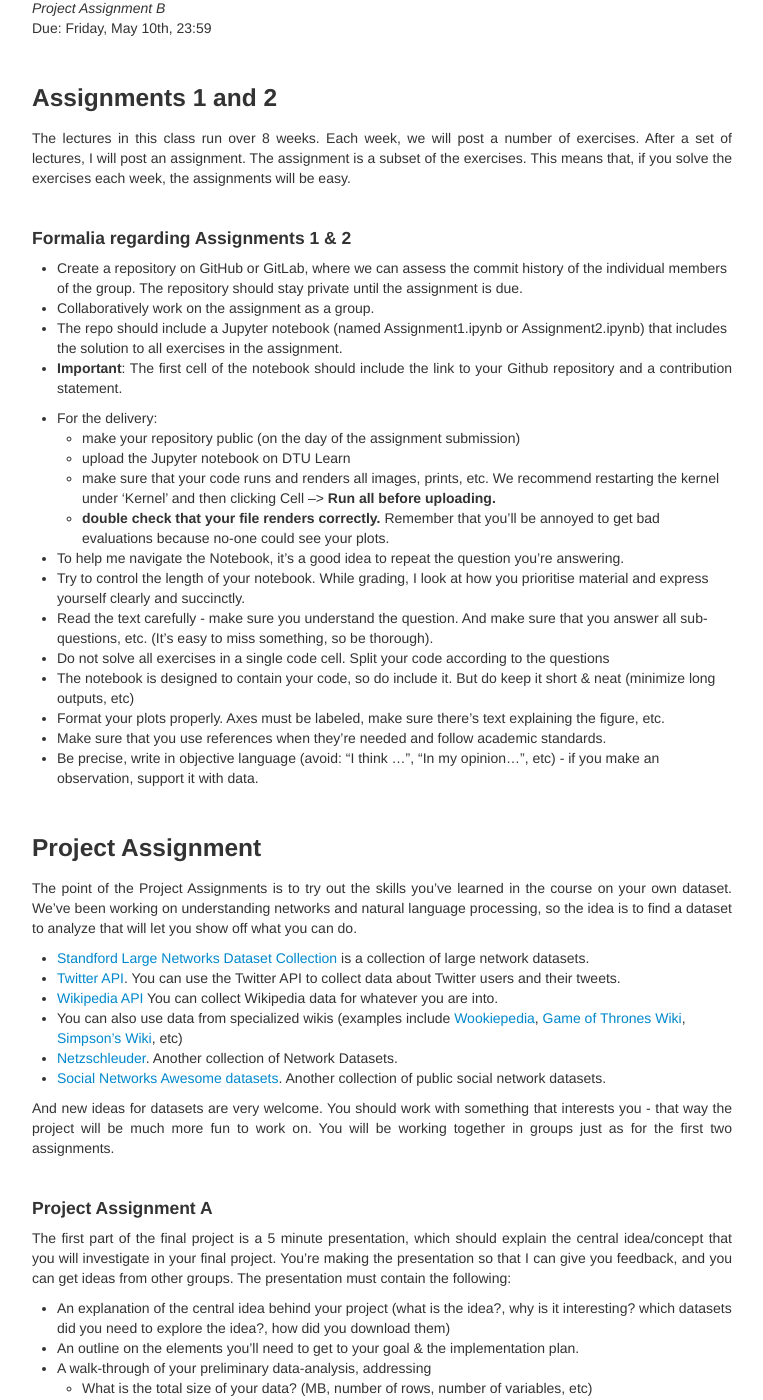
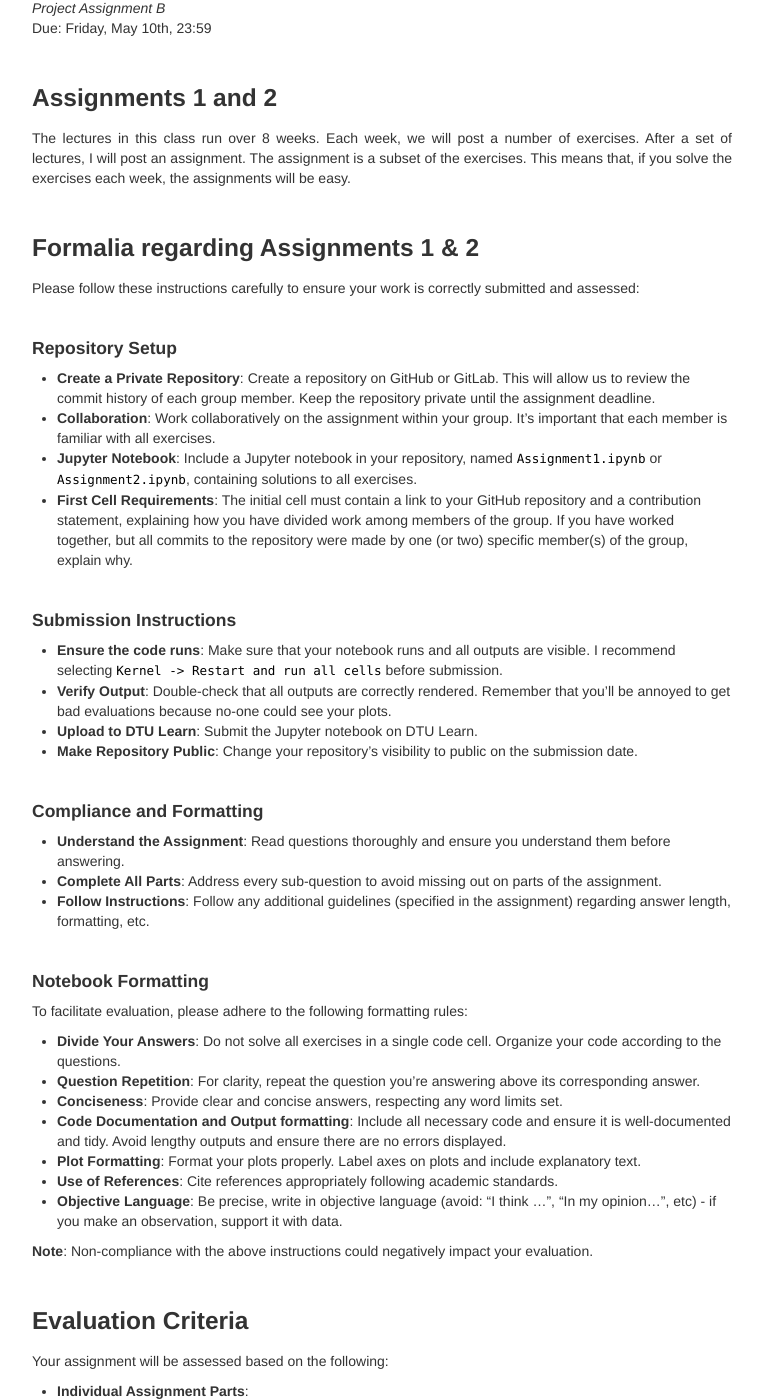
Before and after one commit to Simo067m/comsocsci2024, a Jekyll site: the page built from docs/assignments.md, in a window 1280 px wide and 1400 px high, scrolled down 526 px. Shown: the whole window, without its empty margins (258-1021 px from the left). Built offline with Jekyll 4.4.1, drawn with Linux system fonts in a browser that asks for light colours; some of the changed text lies outside the part shown.

Commit message:
small changes

```diff
--- a/docs/assignments.md
+++ b/docs/assignments.md
@@ -40,27 +40,61 @@ Due: Friday, May 10th, 23:59
 The lectures in this class run over 8 weeks. Each week, we will post a number of exercises. After a set of lectures, I will post an assignment. The assignment is a subset of the exercises. This means that, if you solve the exercises each week, the assignments will be easy.
 
 
-#### Formalia regarding Assignments 1 & 2
-* Create a repository on GitHub or GitLab, where we can assess the commit history of the individual members of the group. The repository should stay private until the assignment is due.
-* Collaboratively work on the assignment as a group.
-* The repo should include a Jupyter notebook (named Assignment1.ipynb or Assignment2.ipynb) that includes the solution to all exercises in the assignment.
-* **Important**: The first cell of the notebook should include the link to your Github repository and a contribution statement.
+### Formalia regarding Assignments 1 & 2
 
-* For the delivery:
-    * make your repository public (on the day of the assignment submission)
-    * upload the Jupyter notebook on DTU Learn
-    * make sure that your code runs and renders all images, prints, etc. We recommend restarting the kernel under 'Kernel' and then clicking Cell --> **Run all before uploading.**
-    * **double check that your file renders correctly.** Remember that you'll be annoyed to get bad evaluations because no-one could see your plots.
+Please follow these instructions carefully to ensure your work is correctly submitted and assessed:
 
-* To help me navigate the Notebook, it's a good idea to repeat the question you're answering.
-* Try to control the length of your notebook. While grading, I look at how you prioritise material and express yourself clearly and succinctly.
-* Read the text carefully - make sure you understand the question. And make sure that you answer all sub-questions, etc. (It's easy to miss something, so be thorough).
-* Do not solve all exercises in a single code cell. Split your code according to the questions
-* The notebook is designed to contain your code, so do include it. But do keep it short & neat (minimize long outputs, etc)
-* Format your plots properly. Axes must be labeled, make sure there's text explaining the figure, etc.
-* Make sure that you use references when they're needed and follow academic standards.
-* Be precise, write in objective language (avoid: "I think ...", "In my opinion...", etc) - if you make an observation, support it with data.
+#### Repository Setup
 
+- **Create a Private Repository**: Create a repository on GitHub or GitLab. This will allow us to review the commit history of each group member. Keep the repository private until the assignment deadline.
+- **Collaboration**: Work collaboratively on the assignment within your group. It's important that each member is familiar with all exercises.
+- **Jupyter Notebook**: Include a Jupyter notebook in your repository, named `Assignment1.ipynb` or `Assignment2.ipynb`, containing solutions to all exercises.
+- **First Cell Requirements**: The initial cell must contain a link to your GitHub repository and a contribution statement, explaining how you have divided work among members of the group. If you have worked together, but all commits to the repository were made by one (or two) specific member(s) of the group, explain why.
+
+#### Submission Instructions
+
+- **Ensure the code runs**: Make sure that your notebook runs and all outputs are visible. I recommend selecting `Kernel -> Restart and run all cells` before submission.
+- **Verify Output**: Double-check that all outputs are correctly rendered. Remember that you'll be annoyed to get bad evaluations because no-one could see your plots.
+- **Upload to DTU Learn**: Submit the Jupyter notebook on DTU Learn.
+- **Make Repository Public**: Change your repository's visibility to public on the submission date.
+
+
+#### Compliance and Formatting
+
+- **Understand the Assignment**: Read questions thoroughly and ensure you understand them before answering.
+- **Complete All Parts**: Address every sub-question to avoid missing out on parts of the assignment.
+- **Follow Instructions**: Follow any additional guidelines (specified in the assignment) regarding answer length, formatting, etc.
+
+#### Notebook Formatting
+
+To facilitate evaluation, please adhere to the following formatting rules:
+
+- **Divide Your Answers**: Do not solve all exercises in a single code cell. Organize your code according to the questions.
+- **Question Repetition**: For clarity, repeat the question you're answering above its corresponding answer.
+- **Conciseness**: Provide clear and concise answers, respecting any word limits set.
+- **Code Documentation and Output formatting**: Include all necessary code and ensure it is well-documented and tidy. Avoid lengthy outputs and ensure there are no errors displayed.
+- **Plot Formatting**: Format your plots properly. Label axes on plots and include explanatory text.
+- **Use of References**: Cite references appropriately following academic standards.
+- **Objective Language**: Be precise, write in objective language (avoid: "I think ...", "In my opinion...", etc) - if you make an observation, support it with data.
+
+**Note**: Non-compliance with the above instructions could negatively impact your evaluation.
+
+
+### Evaluation Criteria
+
+Your assignment will be assessed based on the following:
+
+- **Individual Assignment Parts**:
+    - Completeness (all questions/exercises have been answered/solved)
+    - You have taken appropriate decisions to ensure the integrity/accuracy of your solution you have justified these choices
+    - Code is implemented correctly
+    - Your answers to the reflection/open questions demonstrate that you have understood the exercise and the course material.
+
+- **Notebook Formatting**:
+  - Adherence to the provided formatting guidelines.
+  - Quality and clarity of plots and figures.
+
+**Scoring**: Scores range from 0 (insufficient), 1 (sufficient), 2(good) to 3 (excellent), with the possibility of half-point increments (e.g., 0.5, 1.5, 2.5). The overall evaluation is the average of these scores, including both individual parts and notebook formatting. Please note that these scores are intended for feedback purposes and do not directly correlate with the standard Danish grading scale.
 
 ### <a name="project-assignment"></a>Project Assignment
 
```
